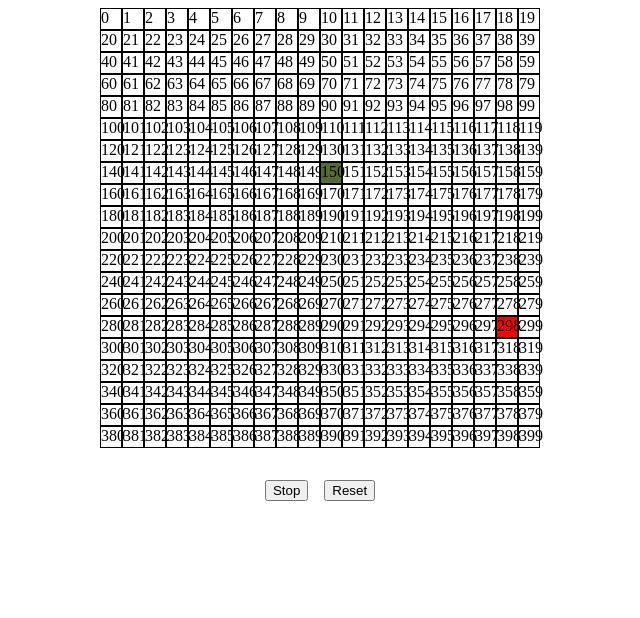
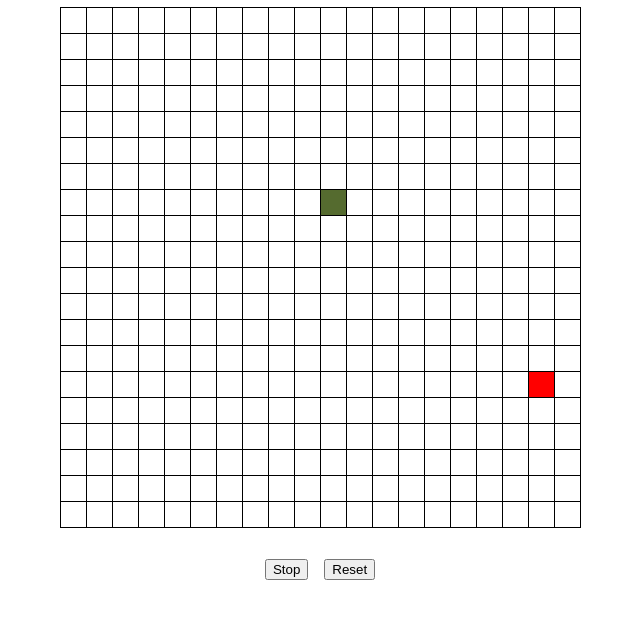
Before and after one commit to Raskolnikoff-D-503/snake-game, a React app: page / in a window 1280 px wide. Shown: the top 618 px of the page, without its empty margins (320-960 px from the left). Built offline with nearby package versions, Linux system fonts and the light colour scheme.

Commit message:
Refactoring, creating board component

```diff
--- a/package.json
+++ b/package.json
@@ -1,5 +1,5 @@
 {
-  "name": "tetris",
+  "name": "snake-game",
   "version": "1.0.0",
   "description": "",
   "main": "index.tsx",
--- a/src/components/App.scss
+++ /dev/null
@@ -1,24 +0,0 @@
-.app {
-  display: flex;
-  justify-content: center;
-  align-items: center;
-  flex-direction: column;
-  gap: 32px;
-}
-
-.board {
-  display: grid;
-  grid-template-columns: repeat(20, 1fr);
-}
-
-.cell {
-  width: 20px;
-  height: 20px;
-  border: 1px solid black;
-  border-collapse: collapse;
-}
-
-.button-group {
-  display: flex;
-  gap: 16px;
-}
--- /dev/null
+++ b/src/components/App/App.scss
@@ -0,0 +1,12 @@
+.app {
+  display: flex;
+  justify-content: center;
+  align-items: center;
+  flex-direction: column;
+  gap: 32px;
+}
+
+.button-group {
+  display: flex;
+  gap: 16px;
+}
--- a/src/components/App.tsx
+++ b/src/components/App/App.tsx
@@ -1,12 +1,11 @@
 import React, {KeyboardEvent, useCallback, useEffect, useState} from 'react';
 import {ControlKeys, SnakeBodyPart} from '@/types';
-import {Cell} from '@/components/Cell';
+import {Board} from '@/components';
 import {getRandomCoordinates, isControlKeys, hasDuplicates} from '@/utils';
-import {SPEED, BOARD_SIZE, DIRECTION, KEYBOARD_DIRECTION} from '@/constants';
+import {SPEED, DIRECTION, KEYBOARD_DIRECTION} from '@/constants';
 
 import './App.scss';
 
-const boardCells: null[] = new Array(BOARD_SIZE).fill(null);
 const initialCoords: number = 150;
 const initialSnakeCoords: SnakeBodyPart[] = [
   {
@@ -27,7 +26,7 @@ export const App = () => {
       event.preventDefault();
 
       const key = event.key;
-      if (isControlKeys(key)) {
+      if (isControlKeys(key) && key !== snakeMove) {
         setSnakeMove(key);
         setMoveElementCoords((current) => {
           const currMoves = [...current];
@@ -119,19 +118,7 @@ export const App = () => {
 
   return (
     <div className={'app'}>
-      <div className={'board'} tabIndex={0} onKeyDown={onKeyPressed}>
-        {boardCells.map((_, index) => {
-          return (
-            <Cell
-              key={index}
-              className={'cell'}
-              cellCoords={index}
-              appleCoords={appleCoords}
-              snakeCoords={snakeCoords}
-            ></Cell>
-          );
-        })}
-      </div>
+      <Board onKeyPressed={onKeyPressed} snakeCoords={snakeCoords} appleCoords={appleCoords} />
       <div className={'button-group'}>
         <button onClick={onStopClick}>Stop</button>
         <button onClick={onResetClick}>Reset</button>
--- /dev/null
+++ b/src/components/Board/Board.scss
@@ -0,0 +1,6 @@
+.board {
+  display: grid;
+  box-sizing: border-box;
+  grid-template-columns: repeat(20, 1fr);
+  grid-gap: 1px;
+}
--- /dev/null
+++ b/src/components/Board/Board.tsx
@@ -0,0 +1,31 @@
+import React, {KeyboardEvent} from 'react';
+import {SnakeBodyPart} from '@/types';
+import {Cell} from '@/components';
+import {BOARD_SIZE} from '@/constants';
+
+import './Board.scss';
+
+type Props = {
+  onKeyPressed: (event: KeyboardEvent) => void;
+  snakeCoords: SnakeBodyPart[];
+  appleCoords: number;
+};
+
+const boardCells: null[] = new Array(BOARD_SIZE.MEDIUM).fill(null);
+
+export const Board = ({onKeyPressed, snakeCoords, appleCoords}: Props) => {
+  return (
+    <div className={'board'} tabIndex={0} onKeyDown={onKeyPressed}>
+      {boardCells.map((_, index) => {
+        return (
+          <Cell
+            key={index}
+            cellCoords={index}
+            appleCoords={appleCoords}
+            snakeCoords={snakeCoords}
+          ></Cell>
+        );
+      })}
+    </div>
+  );
+};
--- a/src/components/Cell.scss
+++ b/src/components/Cell/Cell.scss
@@ -1,3 +1,9 @@
+.cell {
+  width: 25px;
+  height: 25px;
+  box-shadow: 0 0 0 1px black;
+}
+
 .apple-placement {
   background-color: red;
 }
--- a/src/components/Cell.tsx
+++ b/src/components/Cell/Cell.tsx
@@ -4,23 +4,20 @@ import {SnakeBodyPart} from '@/types';
 import './Cell.scss';
 
 type Props = {
-  className: string;
   cellCoords: number;
   appleCoords: number;
   snakeCoords: SnakeBodyPart[];
 };
 
-export const Cell = ({className, cellCoords, appleCoords, snakeCoords}: Props) => {
+export const Cell = ({cellCoords, appleCoords, snakeCoords}: Props) => {
   const isAppleOnCurrentCell = cellCoords === appleCoords;
   const isSnakeOnCurrentCell = snakeCoords?.find((coords) => coords.coords === cellCoords);
 
   return (
     <div
-      className={`${className} ${isAppleOnCurrentCell ? 'apple-placement' : ''} ${
+      className={`cell ${isAppleOnCurrentCell ? 'apple-placement' : ''} ${
         isSnakeOnCurrentCell ? 'snake-placement' : ''
       }`}
-    >
-      {cellCoords}
-    </div>
+    />
   );
 };
--- /dev/null
+++ b/src/components/index.ts
@@ -0,0 +1,3 @@
+export {App} from './App/App';
+export {Board} from './Board/Board';
+export {Cell} from './Cell/Cell';
--- a/src/constants.ts
+++ b/src/constants.ts
@@ -1,5 +1,9 @@
 export const SPEED = 100;
-export const BOARD_SIZE = 400;
+export const BOARD_SIZE = {
+  SMALL: 300,
+  MEDIUM: 400,
+  LARGE: 500,
+} as const;
 
 export const DIRECTION = {
   UP: -20,
--- a/src/index.tsx
+++ b/src/index.tsx
@@ -1,5 +1,5 @@
 import React from 'react';
 import {render} from 'react-dom';
-import {App} from '@/components/App';
+import {App} from '@/components';
 
 render(<App />, document.getElementById('root'));
```
